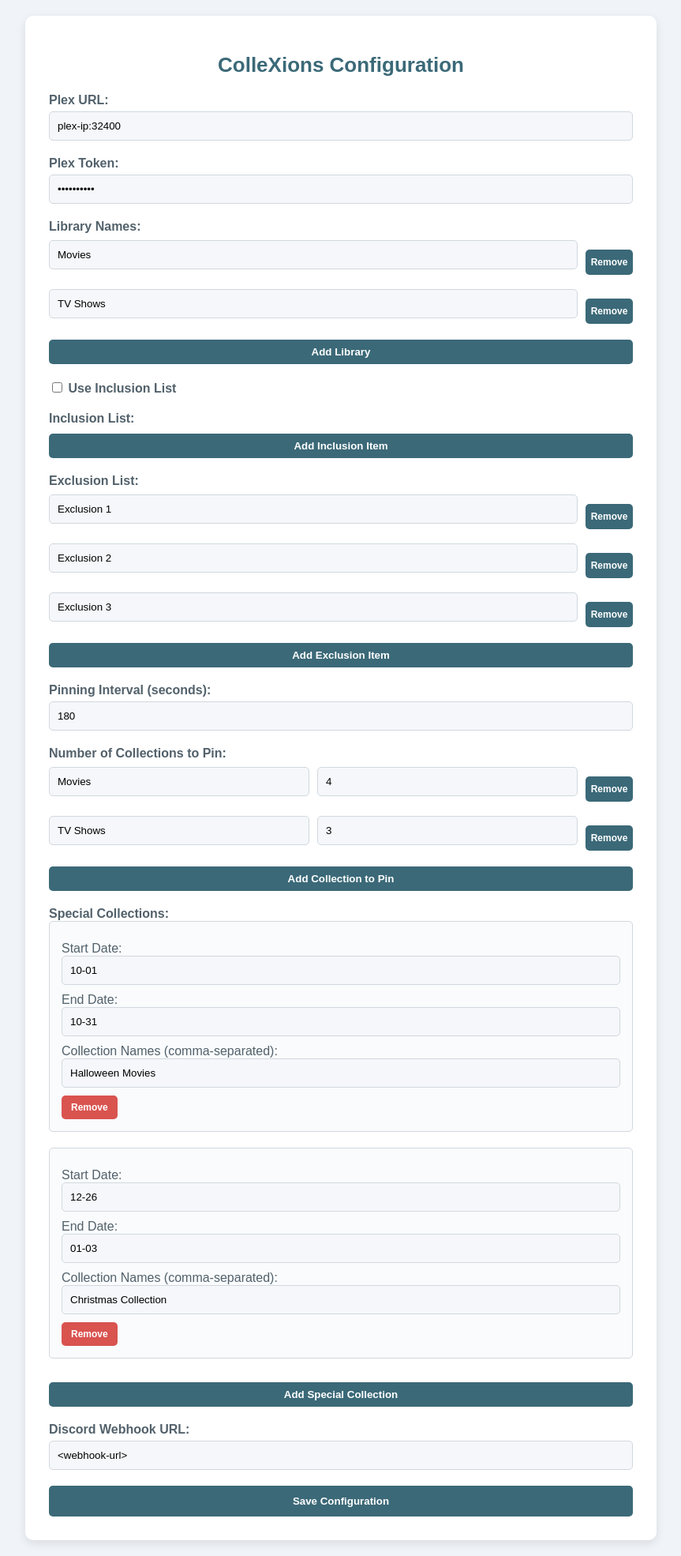
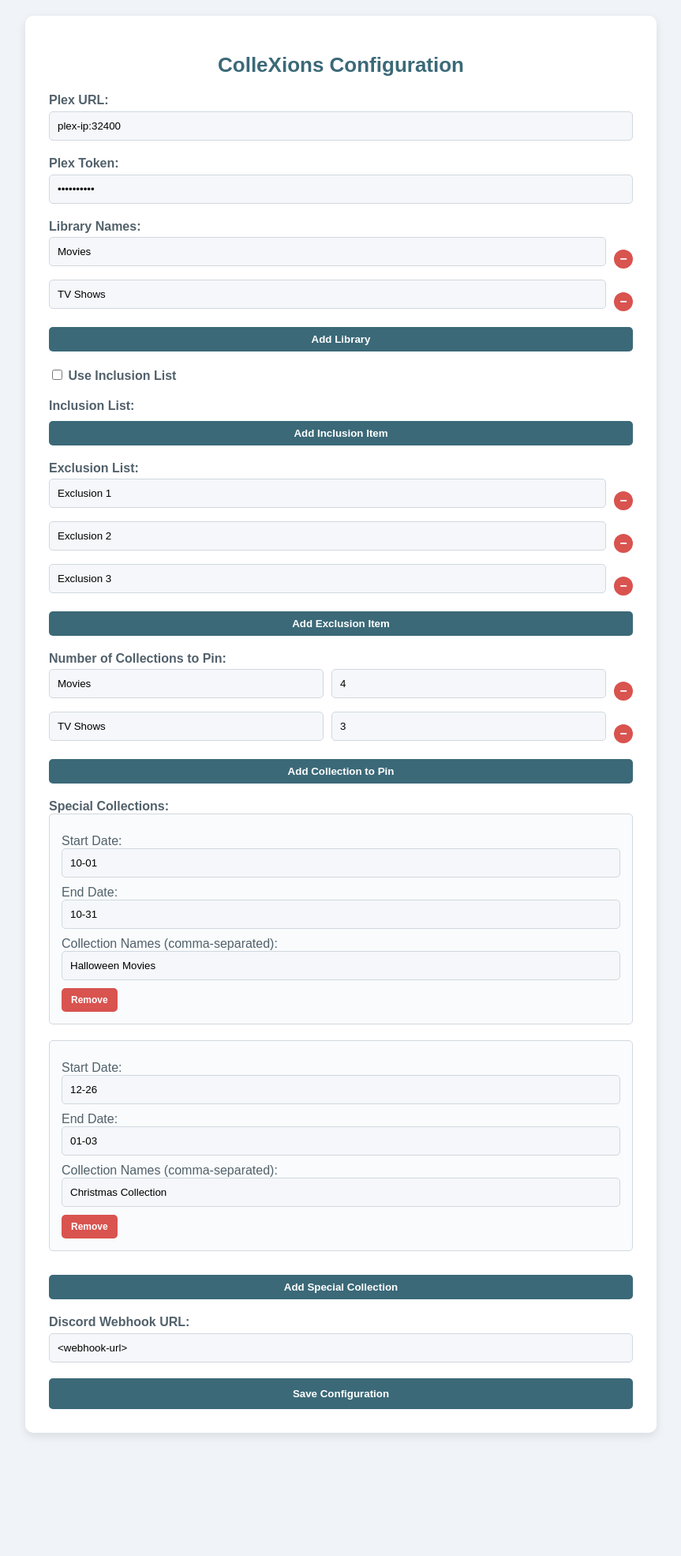
Before and after one commit to jl94x4/ColleXions-WebUI, a Flask app: page /config in a window 1280 px wide. Shown: the whole page at 79% size, without its empty margins (208-1071 px from the left). After the commit the page ends 1818 px from the top, so only its background shows below. Run offline with Flask 2, Linux system fonts and the light colour scheme.

Commit message:
Update config.html

```diff
--- a/app/templates/config.html
+++ b/app/templates/config.html
@@ -116,24 +116,25 @@
             box-sizing: border-box;
         }
 
-        .remove-btn {
-            background-color: #3b6978;
+        .minus-btn {
+            background-color: #d9534f;
             color: white;
             border: none;
-            border-radius: 5px;
+            border-radius: 50%;
             cursor: pointer;
-            padding: 5px 10px;
-            font-size: 12px;
-            width: 60px;
-            height: 32px;
+            padding: 0;
+            width: 24px;
+            height: 24px;
             display: flex;
             align-items: center;
             justify-content: center;
+            font-size: 16px;
+            line-height: 1;
             transition: background-color 0.3s ease;
         }
 
-        .remove-btn:hover {
-            background-color: #2d4d5b;
+        .minus-btn:hover {
+            background-color: #c9302c;
         }
 
         .special-collection {
@@ -189,7 +190,7 @@
                 {% for library in config.get('library_names', []) %}
                     <li class="list-item">
                         <input type="text" name="library_names[]" value="{{ library }}" placeholder="Library Name">
-                        <button type="button" class="remove-btn" onclick="removeItem(this)">Remove</button>
+                        <button type="button" class="minus-btn" onclick="removeItem(this)">−</button>
                     </li>
                 {% endfor %}
             </ul>
@@ -207,7 +208,7 @@
                 {% for item in config.get('inclusion_list', []) %}
                     <li class="list-item">
                         <input type="text" name="inclusion_list[]" value="{{ item }}" placeholder="Inclusion Item">
-                        <button type="button" class="remove-btn" onclick="removeItem(this)">Remove</button>
+                        <button type="button" class="minus-btn" onclick="removeItem(this)">−</button>
                     </li>
                 {% endfor %}
             </ul>
@@ -219,17 +220,11 @@
                 {% for item in config.get('exclusion_list', []) %}
                     <li class="list-item">
                         <input type="text" name="exclusion_list[]" value="{{ item }}" placeholder="Exclusion Item">
-                        <button type="button" class="remove-btn" onclick="removeItem(this)">Remove</button>
+                        <button type="button" class="minus-btn" onclick="removeItem(this)">−</button>
                     </li>
                 {% endfor %}
             </ul>
             <button type="button" class="btn-small" onclick="addExclusion()">Add Exclusion Item</button>
-
-            <!-- Pinning Interval -->
-            <label for="pinningInterval">Pinning Interval (seconds):</label>
-            <div class="input-container">
-                <input type="number" id="pinningInterval" name="pinningInterval" value="{{ config.get('pinning_interval', 21600) }}" min="0" placeholder="Enter interval in seconds">
-            </div>
 
             <!-- Number of Collections to Pin -->
             <label>Number of Collections to Pin:</label>
@@ -238,7 +233,7 @@
                     <li class="list-item">
                         <input type="text" name="collectionsToPinLibrary[]" value="{{ library }}" placeholder="Library Name">
                         <input type="number" name="collectionsToPinCount[]" value="{{ count }}" min="1" placeholder="Count">
-                        <button type="button" class="remove-btn" onclick="removeItem(this)">Remove</button>
+                        <button type="button" class="minus-btn" onclick="removeItem(this)">−</button>
                     </li>
                 {% endfor %}
             </ul>
@@ -282,7 +277,7 @@
             const li = document.createElement('li');
             li.classList.add('list-item');
             li.innerHTML = '<input type="text" name="library_names[]" placeholder="New Library Name">' +
-                           '<button type="button" class="remove-btn" onclick="removeItem(this)">Remove</button>';
+                           '<button type="button" class="minus-btn" onclick="removeItem(this)">−</button>';
             list.appendChild(li);
         }
 
@@ -291,7 +286,7 @@
             const li = document.createElement('li');
             li.classList.add('list-item');
             li.innerHTML = '<input type="text" name="inclusion_list[]" placeholder="Inclusion Item">' +
-                           '<button type="button" class="remove-btn" onclick="removeItem(this)">Remove</button>';
+                           '<button type="button" class="minus-btn" onclick="removeItem(this)">−</button>';
             list.appendChild(li);
         }
 
@@ -300,7 +295,7 @@
             const li = document.createElement('li');
             li.classList.add('list-item');
             li.innerHTML = '<input type="text" name="exclusion_list[]" placeholder="Exclusion Item">' +
-                           '<button type="button" class="remove-btn" onclick="removeItem(this)">Remove</button>';
+                           '<button type="button" class="minus-btn" onclick="removeItem(this)">−</button>';
             list.appendChild(li);
         }
 
@@ -310,7 +305,7 @@
             li.classList.add('list-item');
             li.innerHTML = '<input type="text" name="collectionsToPinLibrary[]" placeholder="Library Name">' +
                            '<input type="number" name="collectionsToPinCount[]" placeholder="Count" min="1">' +
-                           '<button type="button" class="remove-btn" onclick="removeItem(this)">Remove</button>';
+                           '<button type="button" class="minus-btn" onclick="removeItem(this)">−</button>';
             list.appendChild(li);
         }
 
```
